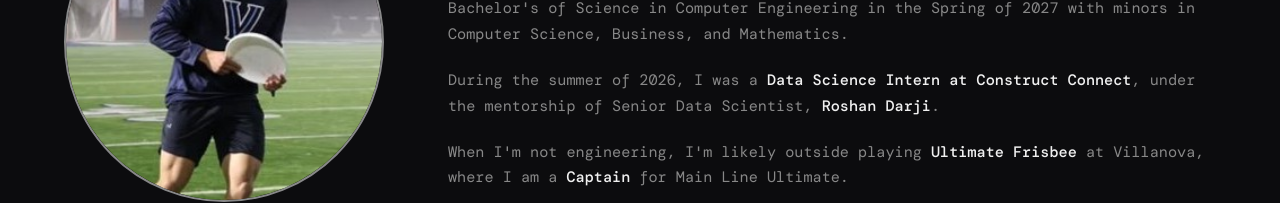
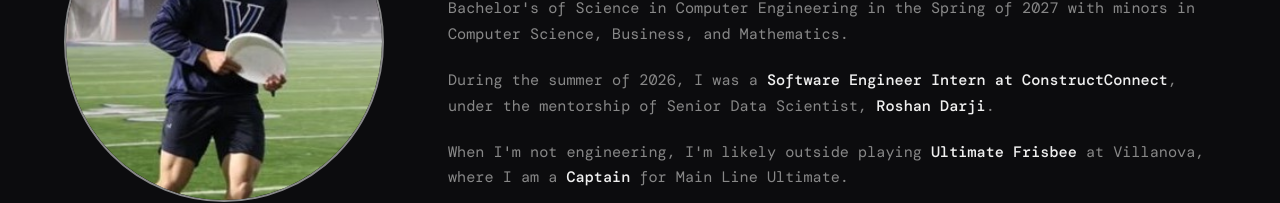
Before and after one commit to nguillet23/GuilletPersonalWebsite, a React (Vite) app: page /GuilletPersonalWebsite/about in a window 1280 px wide. Shown: the part 387-590 px from the top of the page. Built offline with nearby package versions, Linux system fonts and the light colour scheme.

Commit message:
content: match About bio to resume internship title
The bio still called the ConstructConnect role 'Data Science Intern'; the resume now says Software Engineer Intern.

```diff
--- a/src/components/about/About.tsx
+++ b/src/components/about/About.tsx
@@ -27,7 +27,7 @@ export function About() {
           </p>
           <p>
             During the summer of 2026, I was a{" "}
-            <strong>Data Science Intern at Construct Connect</strong>, under the mentorship of
+            <strong>Software Engineer Intern at ConstructConnect</strong>, under the mentorship of
             Senior Data Scientist, <strong>Roshan Darji</strong>.
           </p>
           <p>
```
